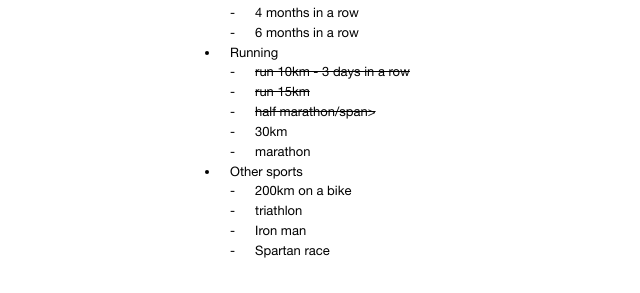
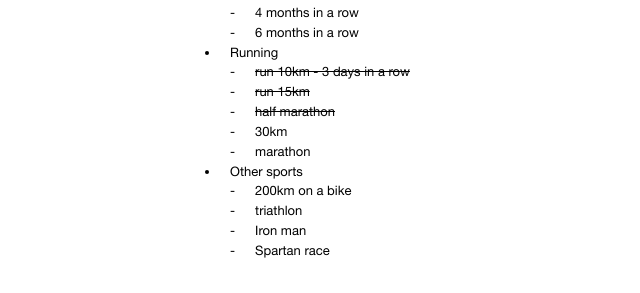
Before and after one commit to StyvekDrtic/personalPage, a Jekyll site: the page built from _posts/2018-01-01-impossible_list.md, in a window 1280 px wide. Shown: the part 707-1000 px from the top of the page, without its empty margins (160-800 px from the left). Built offline with Jekyll 4.4.1, drawn with Linux system fonts in a browser that asks for light colours.

Commit message:
pul maraton

```diff
--- a/_posts/2018-01-01-impossible_list.md
+++ b/_posts/2018-01-01-impossible_list.md
@@ -31,7 +31,7 @@ I'm pretty sure that 2018 is gonna be my best year yet.
 * Running
     * <span class="skrt">run 10km - 3 days in a row</span>
     * <span class="skrt">run 15km</span>
-    * <span class="skrt">half marathon/span>
+    * <span class="skrt">half marathon</span>
     * 30km
     * marathon
 * Other sports
```
